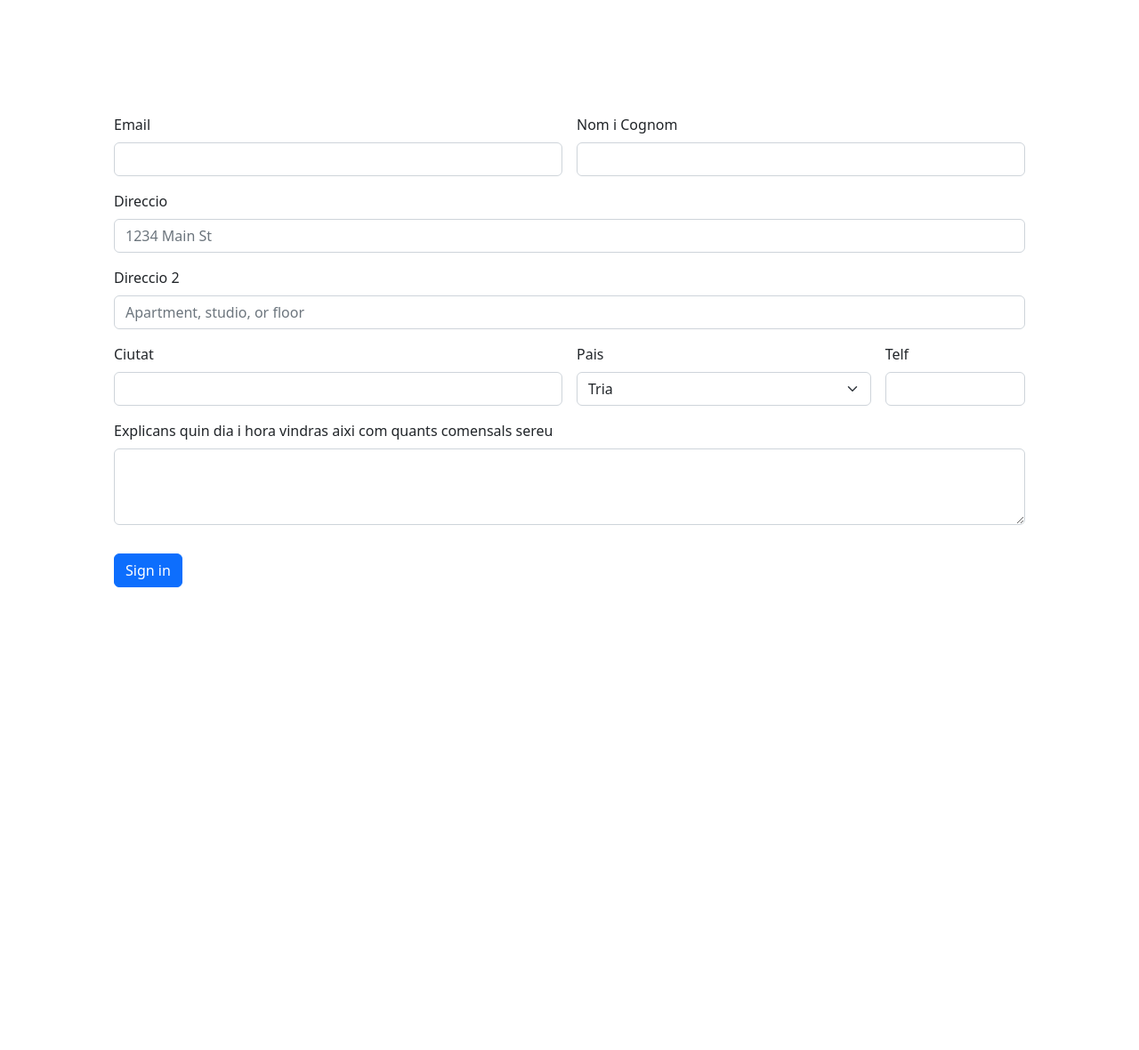
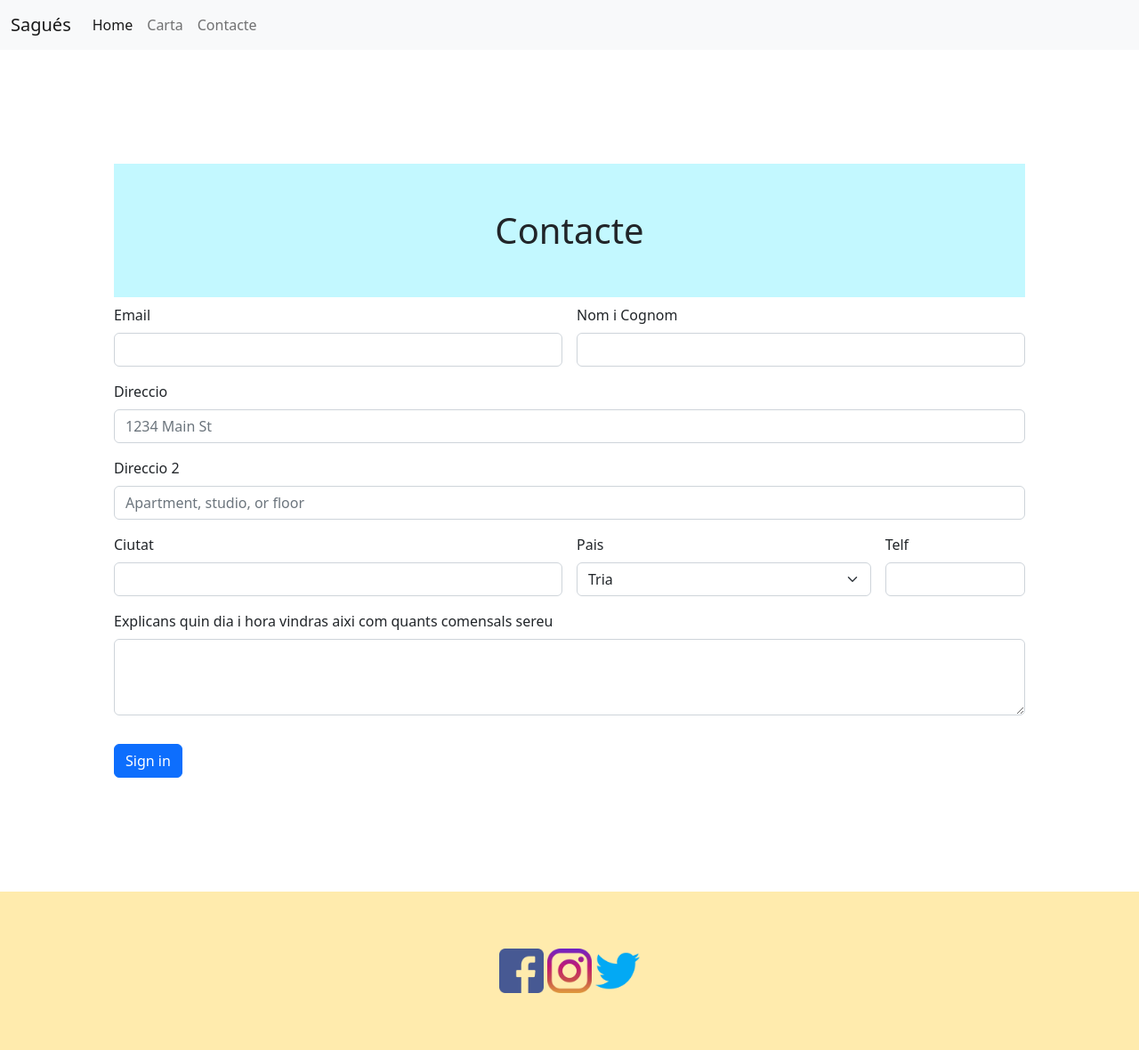
Before and after one commit to Guillem1223/cartaRestauranteDigital, a plain HTML site: page contacto.html in a window 1280 px wide. Shown: the whole page at 89% size. Before the commit the page ends 800 px from the top, so only its background shows below. Drawn offline with nearby package versions, Linux system fonts and the light colour scheme; a web font is replaced by a local one.

Commit message:
primer proycto geekshub

```diff
--- a/contacto.html
+++ b/contacto.html
@@ -12,7 +12,26 @@
 <link href="https://cdn.jsdelivr.net/npm/bootstrap@5.2.2/dist/css/bootstrap.min.css" rel="stylesheet" integrity="sha384-Zenh87qX5JnK2Jl0vWa8Ck2rdkQ2Bzep5IDxbcnCeuOxjzrPF/et3URy9Bv1WTRi" crossorigin="anonymous">
     <title>Restaurant Sagués</title>
 <body>
+    <!--Barra de nevegacio-->
+    <nav class="navbar navbar-expand-lg bg-light">
+        <div class="container-fluid">
+          <a class="navbar-brand" href="#">Sagués</a>
+          <button class="navbar-toggler" type="button" data-bs-toggle="collapse" data-bs-target="#navbarNavAltMarkup" aria-controls="navbarNavAltMarkup" aria-expanded="false" aria-label="Toggle navigation">
+            <span class="navbar-toggler-icon"></span>
+          </button>
+          <div class="collapse navbar-collapse" id="navbarNavAltMarkup">
+            <div class="navbar-nav">
+              <a class="nav-link active" aria-current="page" href="index.html">Home</a>
+              <a class="nav-link" href="carta.html">Carta</a>
+              <a class="nav-link" href="contacto.html">Contacte</a>
+
+            </div>
+          </div>
+        </div>
+      </nav>
+
 <section class="formulario">
+    <h1 class="presentacio">Contacte</h1>
     <form class="row g-3">
         <div class="col-md-6">
           <label for="inputEmail4" class="form-label">Email</label>
@@ -59,6 +78,15 @@
         </div>
       </form>
     </section>
+    <section class="peu">
+
+        <a href="https://www.facebook.com"><img class="rds" src="img/facebook.png" ></a>
+        <a href="https://www.instagram.com"><img class="rds" src="img/instagram.png" ></a>
+        <a href="https://www.twitter.com"><img class="rds" src="img/gorjeo.png" ></a>
+
+
+
+    </section>
 
 
 
--- a/styles.css
+++ b/styles.css
@@ -120,3 +120,10 @@ font-family: 'Cherry Swash';
 .formulario{
     padding: 10%;
 }
+.cocina{
+   width: 100px;
+}
+.titulocarta{
+
+    font-size: 7rem;
+}
```
Also changed, not shown: carta.html (+1 -1 lines), img/cocina.png (added).
